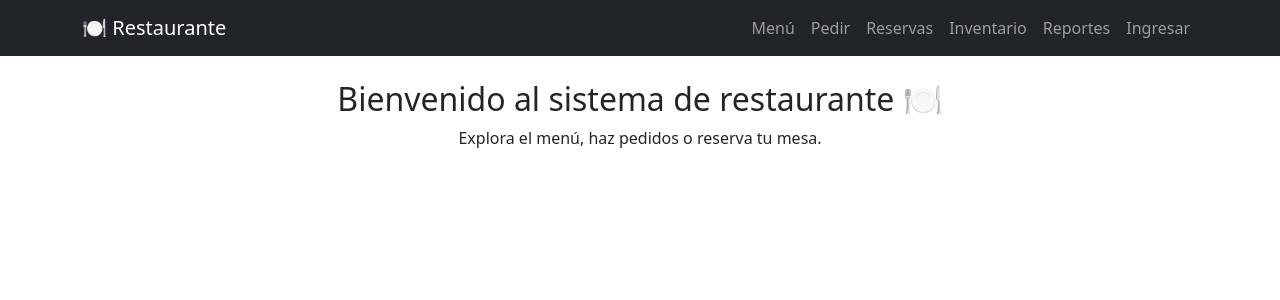
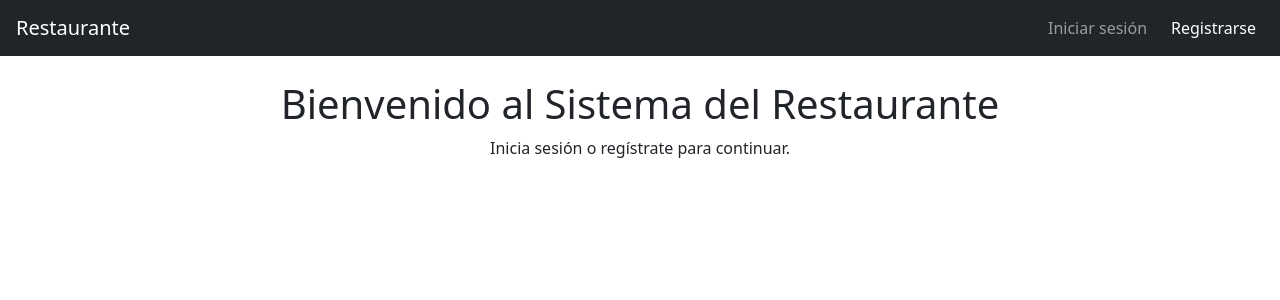
Before and after one commit to Diego2004-max/Restaurante, a Django app: page / in a window 1280 px wide. Shown: the top 300 px of the page. Run offline with Django 4.2, Linux system fonts and the light colour scheme.

Commit message:
agregar html a core

```diff
--- a/templates/base.html
+++ b/templates/base.html
@@ -7,33 +7,21 @@
 </head>
 <body>
 
-<nav class="navbar navbar-expand-lg navbar-dark bg-dark">
+<nav class="navbar navbar-expand-lg navbar-light bg-light">
     <div class="container">
-        <a class="navbar-brand" href="/">🍽 Restaurante</a>
+        <a class="navbar-brand" href="/">Restaurante</a>
 
-        <button class="navbar-toggler" type="button" data-bs-toggle="collapse" data-bs-target="#nav">
-            <span class="navbar-toggler-icon"></span>
-        </button>
-
-        <div class="collapse navbar-collapse" id="nav">
-            <ul class="navbar-nav ms-auto">
-
-                <li class="nav-item"><a class="nav-link" href="/menu/dishes/">Menú</a></li>
-                <li class="nav-item"><a class="nav-link" href="/orders/menu/">Pedir</a></li>
-                <li class="nav-item"><a class="nav-link" href="/reservations/">Reservas</a></li>
-                <li class="nav-item"><a class="nav-link" href="/inventory/">Inventario</a></li>
-                <li class="nav-item"><a class="nav-link" href="/reports/top-dishes/">Reportes</a></li>
-
-                {% if user.is_authenticated %}
-                <li class="nav-item"><a class="nav-link" href="/core/dashboard/">Dashboard</a></li>
-                <li class="nav-item"><a class="nav-link" href="/logout/">Salir</a></li>
-                {% else %}
-                <li class="nav-item"><a class="nav-link" href="/login/">Ingresar</a></li>
-                {% endif %}
-            </ul>
+        <div>
+            {% if user.is_authenticated %}
+                <a class="btn btn-outline-danger btn-sm" href="{% url 'core:logout' %}">Salir</a>
+            {% else %}
+                <a class="btn btn-outline-primary btn-sm" href="{% url 'core:login' %}">Ingresar</a>
+                <a class="btn btn-primary btn-sm ms-2" href="{% url 'core:register' %}">Registrarme</a>
+            {% endif %}
         </div>
     </div>
 </nav>
+
 
 <div class="container mt-4">
 
--- /dev/null
+++ b/templates/core/base.html
@@ -0,0 +1,34 @@
+<!DOCTYPE html>
+<html lang="es">
+<head>
+    <meta charset="UTF-8">
+    <title>Restaurante</title>
+    <link rel="stylesheet" href="https://cdn.jsdelivr.net/npm/bootstrap@5.3.2/dist/css/bootstrap.min.css">
+</head>
+<body>
+
+<nav class="navbar navbar-expand-lg navbar-dark bg-dark px-3">
+    <a class="navbar-brand" href="{% url 'core:home' %}">Restaurante</a>
+
+    <div class="navbar-nav ms-auto">
+        {% if user.is_authenticated %}
+            <a class="nav-link" href="{% url 'core:dashboard' %}">Dashboard</a>
+            <a class="nav-link" href="{% url 'core:logout' %}">Cerrar sesión</a>
+        {% else %}
+            <a class="nav-link" href="{% url 'core:login' %}">Iniciar sesión</a>
+            <a class="nav-link btn btn-success ms-2 text-white" href="{% url 'core:register' %}">
+                Registrarse
+            </a>
+        {% endif %}
+    </div>
+</nav>
+
+<div class="container mt-4">
+    {% block content %}
+    {% endblock %}
+</div>
+
+<script src="https://cdn.jsdelivr.net/npm/bootstrap@5.3.2/dist/js/bootstrap.bundle.min.js"></script>
+
+</body>
+</html>
--- a/templates/core/home.html
+++ b/templates/core/home.html
@@ -1,5 +1,6 @@
-{% extends 'base.html' %}
+{% extends "core/base.html" %}
+
 {% block content %}
-<h2 class="text-center">Bienvenido al sistema de restaurante 🍽</h2>
-<p class="text-center">Explora el menú, haz pedidos o reserva tu mesa.</p>
+<h1 class="text-center mt-4">Bienvenido al Sistema del Restaurante</h1>
+<p class="text-center">Inicia sesión o regístrate para continuar.</p>
 {% endblock %}
```
Also changed, not shown: templates/core/register.html (added, +35 -0 lines), db.sqlite3.
